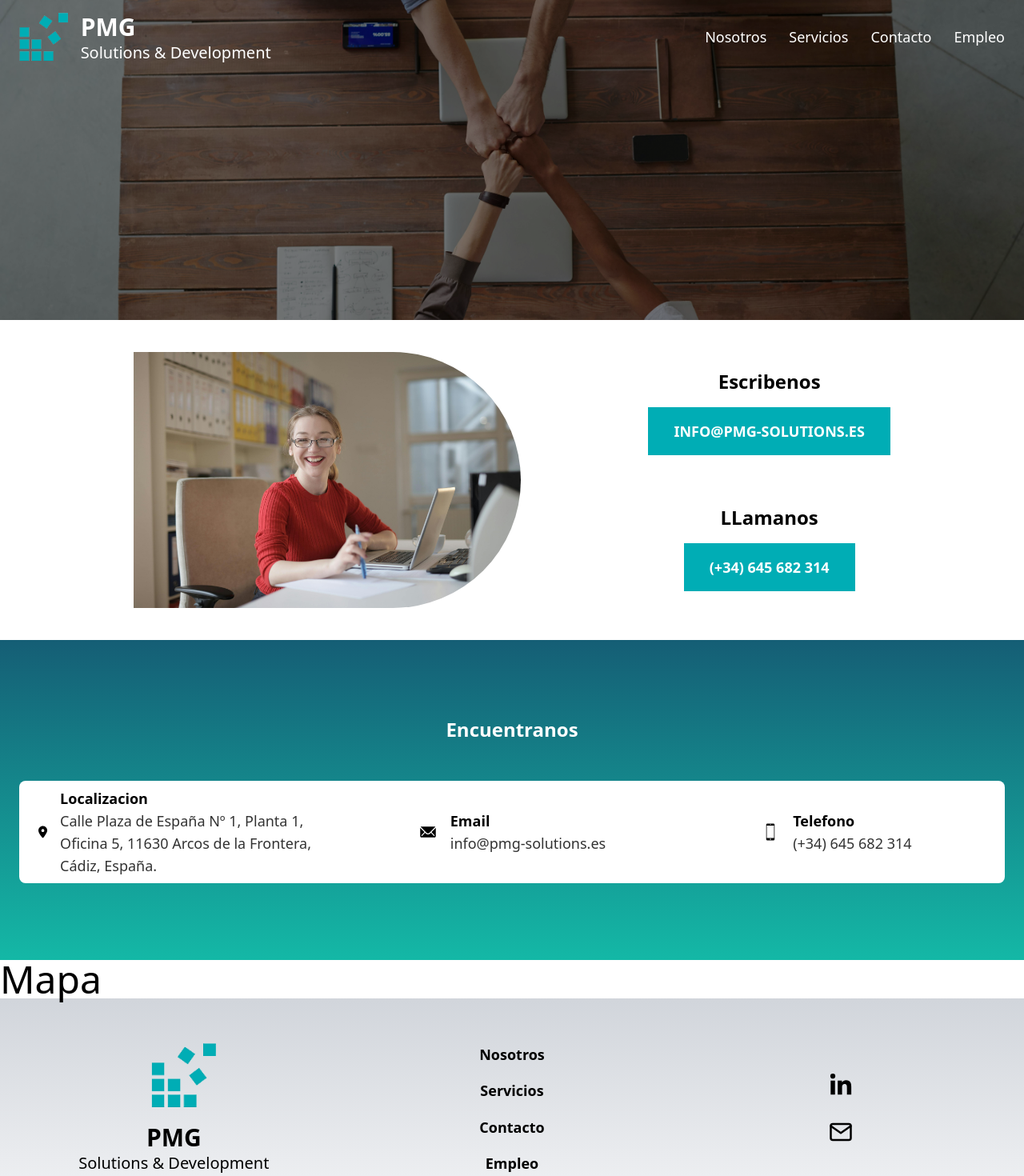
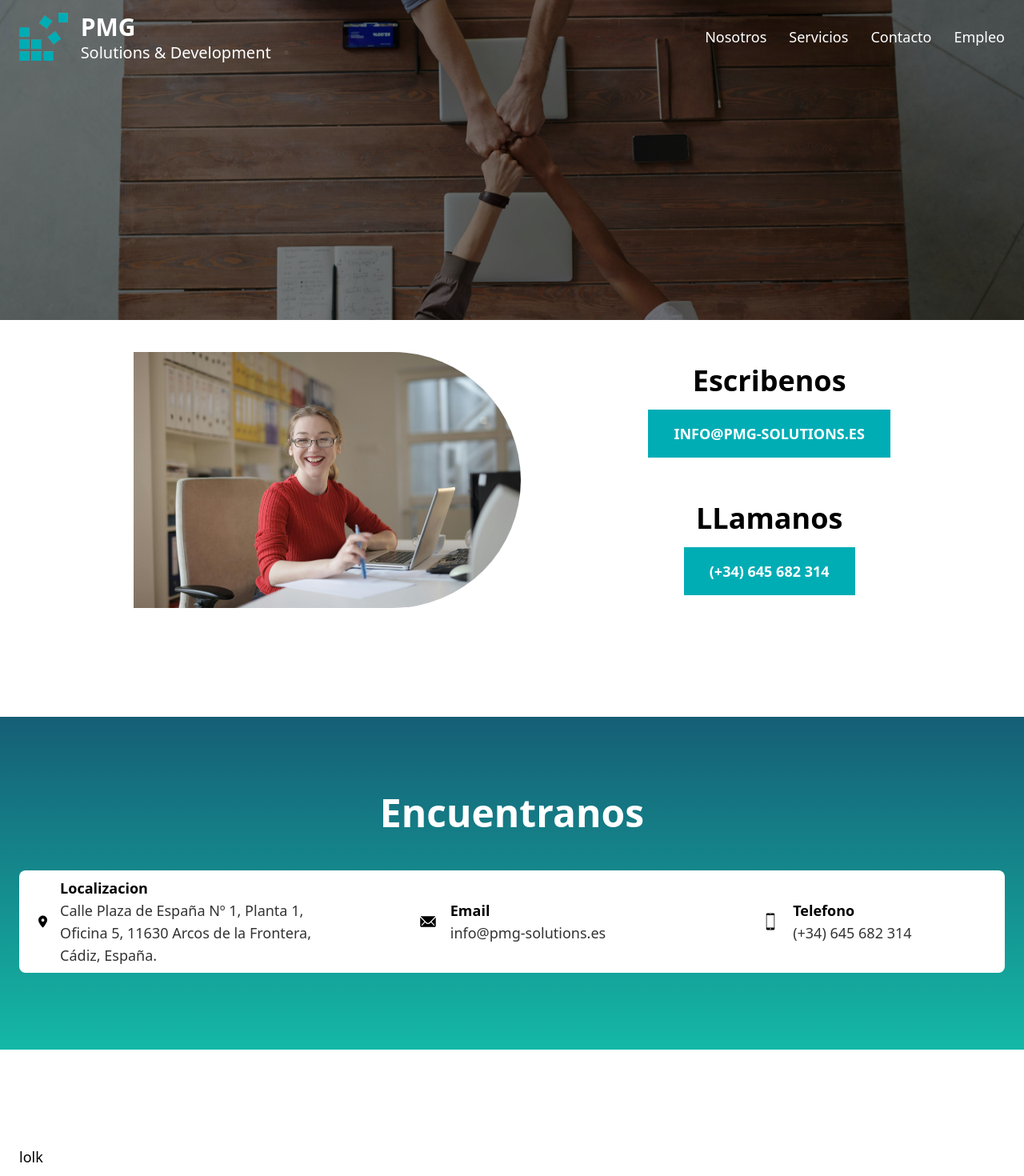
Before and after one commit to beMimg/PMG, a React (Create React App) app: page /contacto in a window 1280 px wide. Shown: the top 1470 px of the page at 80% size. Built offline with nearby package versions, Linux system fonts and the light colour scheme.

Commit message:
Refator font-sizes Contacto.tsx

```diff
--- a/src/pages/Contacto.tsx
+++ b/src/pages/Contacto.tsx
@@ -4,10 +4,11 @@ import TopSectionHalfImageHalfContent from "../components/common/TopSectionHalfI
 import { FaLocationDot } from "react-icons/fa6";
 import { IoIosPhonePortrait } from "react-icons/io";
 import { IoIosMail } from "react-icons/io";
+import SectionMaxW7XL from "../components/common/SectionMaxW7XL";
 
 const Contacto = () => {
   return (
-    <>
+    <main>
       <TopSectionHalfImageHalfContent image={meetingImg}>
         <div className="flex h-full flex-col items-center justify-evenly gap-4 md:flex-row">
           <img
@@ -17,7 +18,7 @@ const Contacto = () => {
           />
           <div className="flex h-full flex-col justify-evenly">
             <div className="flex flex-col items-center gap-4">
-              <h2 className="text-2xl font-semibold">Escribenos</h2>
+              <h2 className="font-semibold">Escribenos</h2>
               <a
                 className="logo-background-color p-4 px-8 font-semibold uppercase text-white transition-all hover:scale-105"
                 href="mailto:info@pmg-solutions.es"
@@ -26,7 +27,7 @@ const Contacto = () => {
               </a>
             </div>
             <div className="flex flex-col items-center gap-4">
-              <h2 className="text-2xl font-semibold">LLamanos</h2>
+              <h2 className=" font-semibold">LLamanos</h2>
               <a
                 className="logo-background-color p-4 px-8 font-semibold uppercase text-white transition-all hover:scale-105"
                 href="tel:+34 645 682 314"
@@ -37,9 +38,9 @@ const Contacto = () => {
           </div>
         </div>
       </TopSectionHalfImageHalfContent>
-      <section className="bg-gradient-to-b from-cyan-800 to-teal-500  px-6 py-24 text-white ">
+      <section className="mt-24 bg-gradient-to-b from-cyan-800  to-teal-500 px-6 py-24 text-white">
         <div className="mx-auto flex max-w-7xl flex-col items-center gap-12 ">
-          <h1 className="text-2xl font-semibold">Encuentranos</h1>
+          <h1 className="font-bold">Encuentranos</h1>
           <div className="flex flex-col gap-8 rounded-lg   bg-white p-2 px-6 text-black md:grid md:grid-cols-3 md:justify-items-center">
             <div className="flex flex-row items-center gap-4 ">
               <FaLocationDot className="text-2xl" />
@@ -72,10 +73,10 @@ const Contacto = () => {
           </div>
         </div>
       </section>
-      <section>
-        <h1>Mapa</h1>
-      </section>
-    </>
+      <SectionMaxW7XL colored={false} bgHoverColor="none">
+        <p>lolk</p>
+      </SectionMaxW7XL>
+    </main>
   );
 };
 
```
